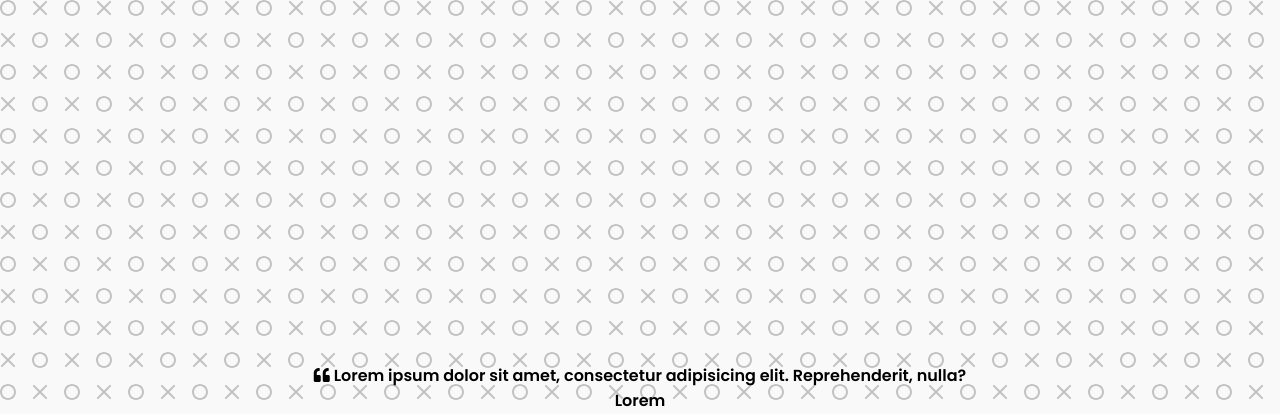
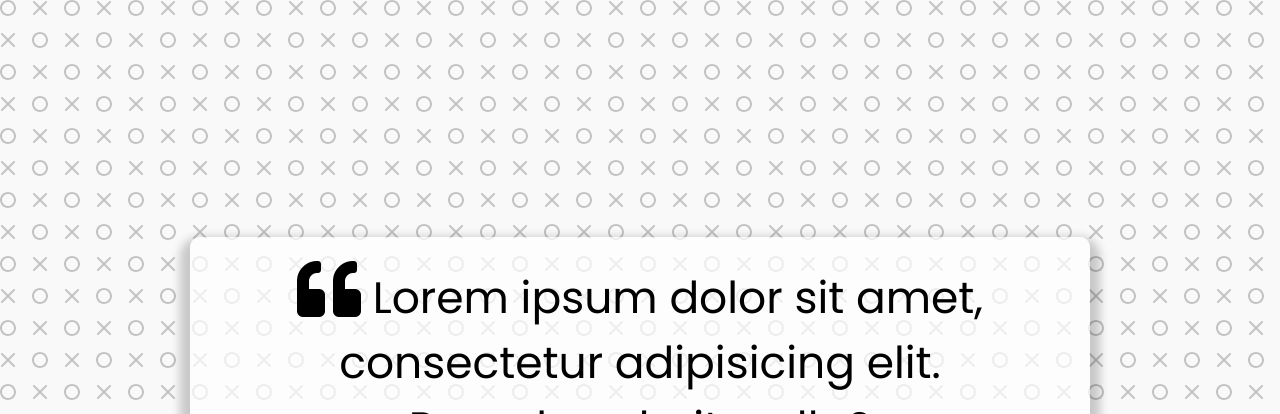
Before and after one commit to souravrax/quote_generator, a plain HTML site: page index.html in a window 1280 px wide. Shown: the top 414 px of the page. Drawn offline with Linux system fonts and the light colour scheme.

Commit message:
Made the Quote Container

```diff
--- a/style.scss
+++ b/style.scss
@@ -18,3 +18,46 @@ body {
   color: #000;
   font-weight: 600;
 }
+
+.quote-container {
+    width: auto;
+    max-width: 900px;
+    padding: 20px 30px;
+    border-radius: 10px;
+    background-color: rgba(255, 255, 255, 0.7);
+    box-shadow: 0 10px 10px 10px rgba(0, 0, 0, 0.2);
+}
+
+.quote-text {
+    // 1 rem = 16px
+    font-size: 2.75rem;
+    font-weight: 400;
+}
+
+.long-quote {
+    font-size: 2rem;
+}
+
+.fa-quote-left {
+    font-size: 4rem;
+}
+
+.quote-author {
+    margin-top: 10px;
+    font-size: 2rem;
+    font-weight: 300;
+    font-style: italic;
+}
+
+
+// Media queries
+
+@media screen and (max-width: 1000px) {
+    .quote-container {
+        margin: auto 10px;
+    }
+
+    .quote-text {
+        font-size: 2.5rem;
+    }
+}
```
Also changed, not shown: css/style.css.
